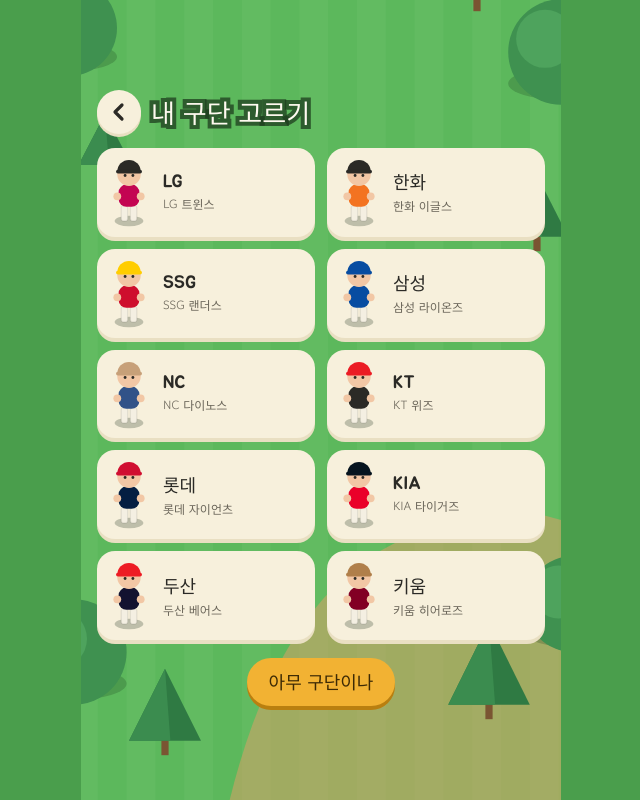
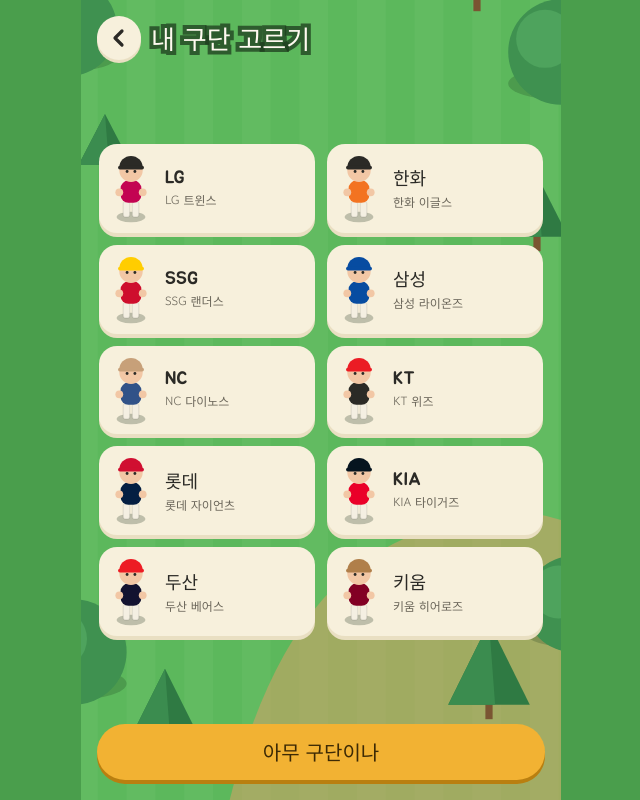
Before and after one commit to leeeeeseojin/my-dugout, a React (Vite) app: page / in a window 1280 px wide. Both pictures are taken after a click on the button "경기 시작". Shown: the whole page, without its empty margins (319-959 px from the left). Built offline with nearby package versions, Linux system fonts and the light colour scheme.

Commit message:
design: 구단 선택 화면의 제목은 위, 아무 구단이나 버튼은 아래에 고정

```diff
--- a/src/screens/TeamSelectScreen.tsx
+++ b/src/screens/TeamSelectScreen.tsx
@@ -66,15 +66,15 @@ export function TeamSelectScreen({ onBack, onConfirm }: Props) {
   }
 
   return (
-    <div className="screen centered">
+    <div className="screen split">
       <Scene />
-      <div className="center-block">
       <div className="top-bar">
         <button className="round-btn" onClick={onBack} aria-label="뒤로">
           <BackIcon />
         </button>
         <h1 className="title-text">내 구단 고르기</h1>
       </div>
+      <div className="split-body">
         <div className="team-grid">
           {TEAMS.map((t) => (
             <button key={t.id} className="team-btn" onClick={() => choose(t)}>
@@ -86,12 +86,12 @@ export function TeamSelectScreen({ onBack, onConfirm }: Props) {
             </button>
           ))}
         </div>
-        <div className="random-row">
+      </div>
+      <div className="split-foot">
         <button className="game-btn" onClick={() => choose(TEAMS[Math.floor(Math.random() * TEAMS.length)])}>
           아무 구단이나
         </button>
       </div>
     </div>
-    </div>
   )
 }
--- a/src/screens/screens.css
+++ b/src/screens/screens.css
@@ -56,6 +56,45 @@
   top: max(16px, env(safe-area-inset-top));
   right: 16px;
   z-index: 2;
+}
+
+/* 위(제목)·가운데(내용)·아래(버튼)로 나눈 화면. 제목과 버튼은 고정, 가운데만 스크롤 */
+.screen.split {
+  display: flex;
+  flex-direction: column;
+  overflow: hidden;
+}
+
+.screen.split > .top-bar {
+  flex: none;
+  margin-bottom: 8px;
+}
+
+.split-body {
+  flex: 1;
+  min-height: 0;
+  overflow-y: auto;
+  display: flex;
+  flex-direction: column;
+  padding: 8px 2px;
+}
+
+/* 내용이 짧으면 가운데, 길면 위에서부터 스크롤 */
+.split-body > * {
+  margin-block: auto;
+}
+
+.split-foot {
+  flex: none;
+  display: flex;
+  justify-content: center;
+  padding-top: 12px;
+}
+
+.split-foot .game-btn {
+  width: 100%;
+  min-height: 56px;
+  font-size: 20px;
 }
 
 /* ───── 시작 ───── */
@@ -150,12 +189,6 @@
   font-family: var(--font-body);
   font-size: 12px;
   color: var(--ink-soft);
-}
-
-.random-row {
-  display: flex;
-  justify-content: center;
-  margin-top: 18px;
 }
 
 .versus {
```
Lines whose indentation alone changed are shown as unchanged.
